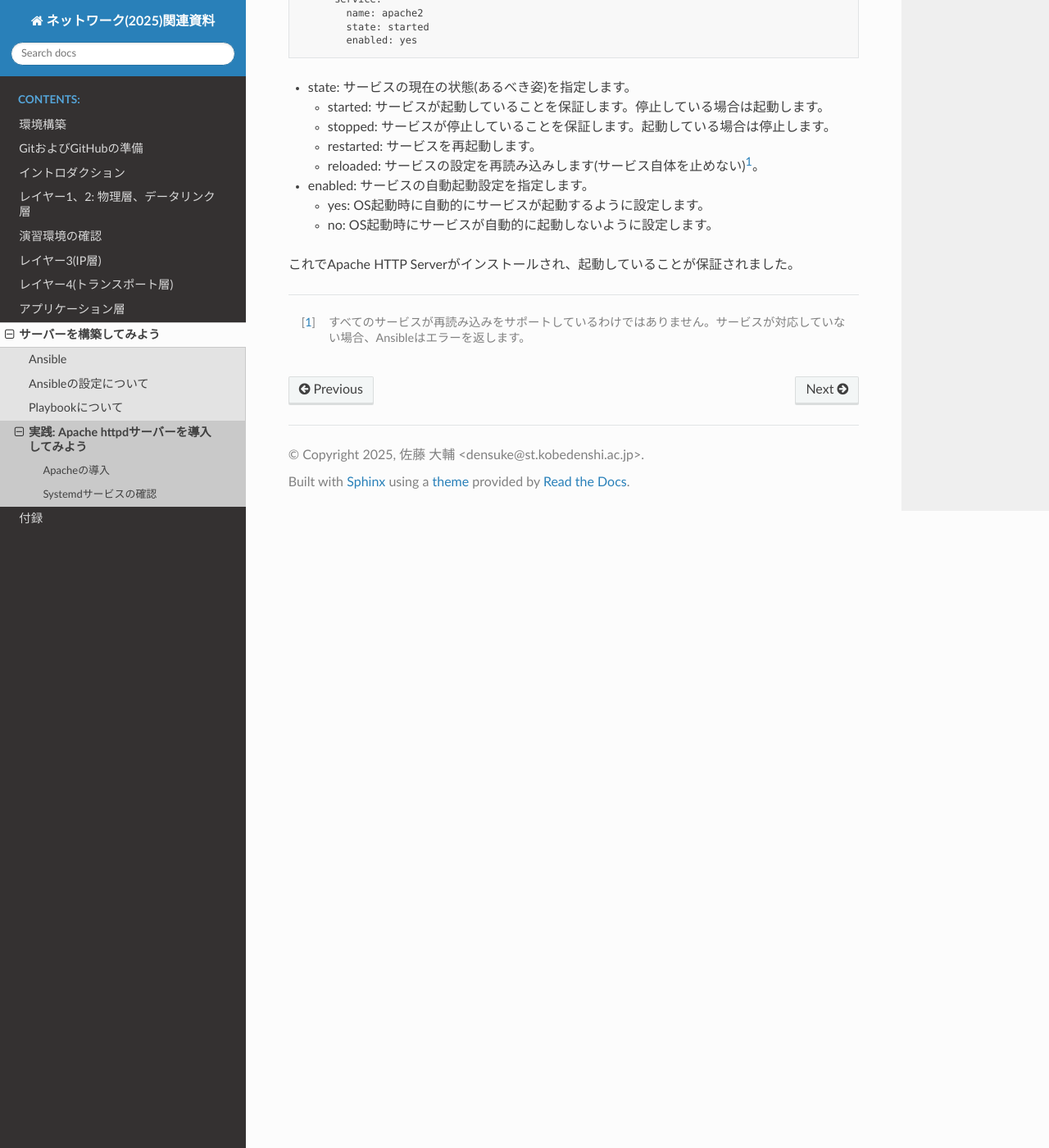
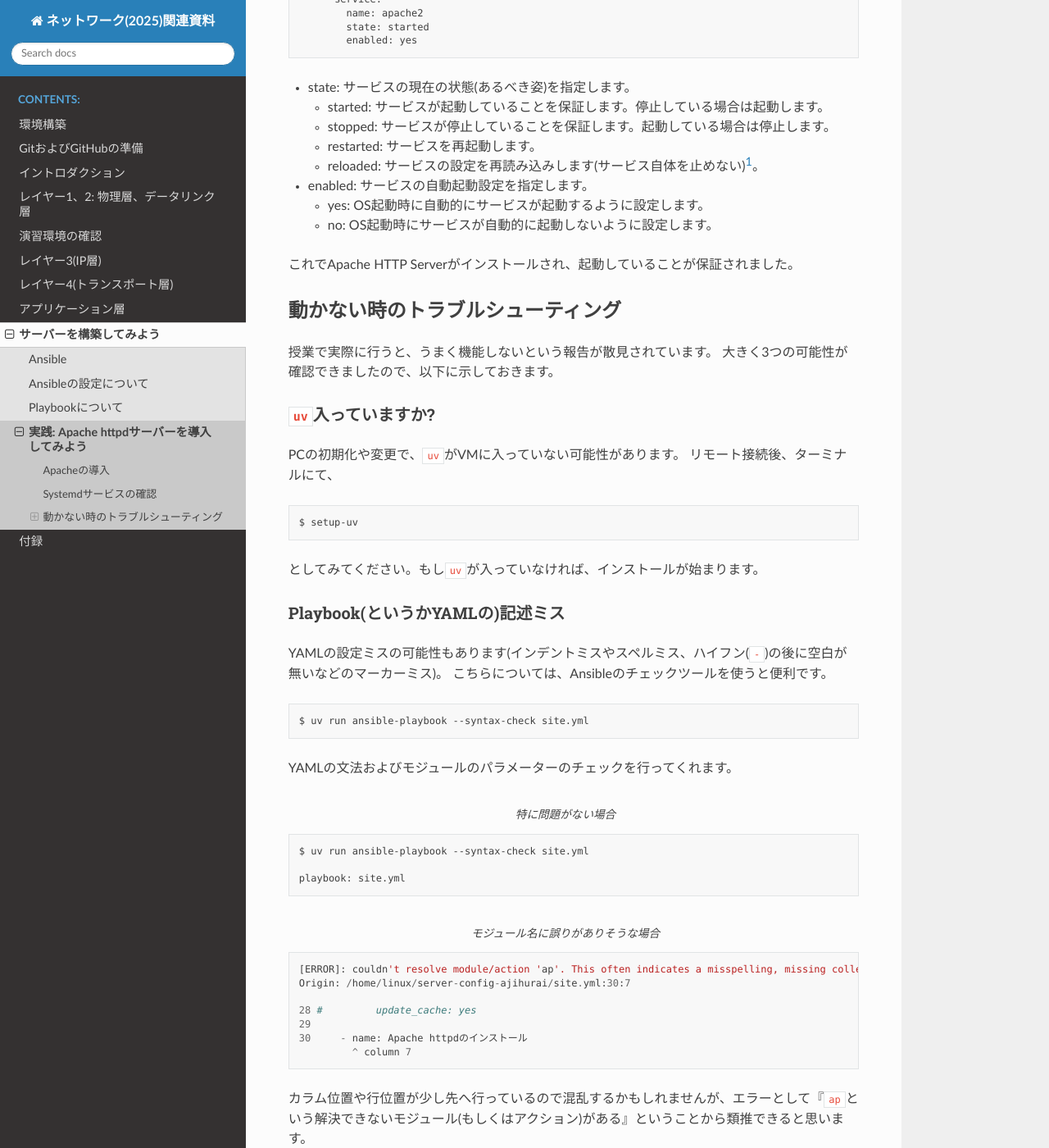
Before and after one commit to densuke/2025-network-doc, a Sphinx documentation site: the page built from source/server/apache.md, in a window 1280 px wide and 1400 px high, scrolled down 1450 px. Shown: the whole window at 82% size. Built offline with Sphinx 7.4.7 and the Read the Docs theme 3.1.0, drawn with Linux system fonts in a browser that asks for light colours; some of the changed text lies outside the part shown.

Commit message:
授業内で発生したトラブルシューティング項目まとめを追加

````diff
--- a/source/server/apache.md
+++ b/source/server/apache.md
@@ -84,3 +84,103 @@ serviceモジュールを使って起動状態の確認と自動起動の確認
 [^reload]: すべてのサービスが再読み込みをサポートしているわけではありません。サービスが対応していない場合、Ansibleはエラーを返します。
 
 これでApache HTTP Serverがインストールされ、起動していることが保証されました。
+
+## 動かない時のトラブルシューティング
+
+授業で実際に行うと、うまく機能しないという報告が散見されています。
+大きく3つの可能性が確認できましたので、以下に示しておきます。
+
+### `uv`入っていますか?
+
+PCの初期化や変更で、`uv`がVMに入っていない可能性があります。
+リモート接続後、ターミナルにて、
+
+```{code-block}
+:language: bash
+
+$ setup-uv
+
+```
+
+としてみてください。もし`uv`が入っていなければ、インストールが始まります。
+
+### Playbook(というかYAMLの)記述ミス
+
+YAMLの設定ミスの可能性もあります(インデントミスやスペルミス、ハイフン(`-`)の後に空白が無いなどのマーカーミス)。
+こちらについては、Ansibleのチェックツールを使うと便利です。
+
+```{code-block}
+:language: bash
+
+$ uv run ansible-playbook --syntax-check site.yml
+
+```
+
+YAMLの文法およびモジュールのパラメーターのチェックを行ってくれます。
+
+```{code-block}
+:language: bash
+:caption: 特に問題がない場合
+
+$ uv run ansible-playbook --syntax-check site.yml
+
+playbook: site.yml
+```
+
+```{code-block}
+:language: bash
+:caption: モジュール名に誤りがありそうな場合
+
+[ERROR]: couldn't resolve module/action 'ap'. This often indicates a misspelling, missing collection, or incorrect module path.
+Origin: /home/linux/server-config-ajihurai/site.yml:30:7
+
+28 #         update_cache: yes
+29
+30     - name: Apache httpdのインストール
+         ^ column 7
+
+```
+
+カラム位置や行位置が少し先へ行っているので混乱するかもしれませんが、エラーとして『`ap`という解決できないモジュール(もしくはアクション)がある』ということから類推できると思います。
+
+ちょっと怖いのが、モジュールの引数の問題です。
+こちらは動作時にしか評価できない(`--syntax-check`では通過してしまう)仕様のため『やったフリ』をするチェックオプション(`-C`)で行う必要があります。
+
+```{code-block}
+:language: bash
+:caption: モジュールの引数のミス(`name`を`nam`にした場合)
+
+$ uv run ansible-playbook -C -K site.yml
+BECOME password:
+
+...
+
+TASK [Apache httpdサービスの起動と有効化] *********************************************************************
+[ERROR]: Task failed: Module failed: missing parameter(s) required by 'state': name
+Origin: /home/linux/server-config-ajihurai/site.yml:34:7
+
+32         name: apache2
+33         state: present
+34     - name: Apache httpdサービスの起動と有効化
+         ^ column 7
+
+fatal: [localhost]: FAILED! => {"changed": false, "msg": "missing parameter(s) required by 'state': name"}
+```
+
+この場合、`state`引数のために必要な`name`引数が無いというエラーが出ています。
+少々解析が難しいかもしれませんが、そのあたりにあるというだけでも候補が絞りやすいと思います。
+
+### aptがコケてしまう
+
+`apt`モジュールでパッケージ操作を行うときに、パッケージキャッシュが正常に更新できずに失敗することが時折あるようです。
+対策として、強制的に最新版のパッケージリストを取得するようにしてみましょう。
+
+```{code-block}
+:language: bash
+
+$ sudo rm -fr /var/lib/apt
+$ sudo rm -fr /var/cache/apt
+$ sudo apt update # パッケージリストの更新(時間がかかります)
+
+$ uv run ansible-playbook -K site.yml
+```
````
